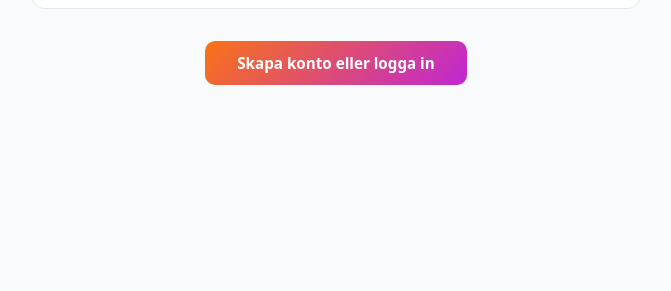
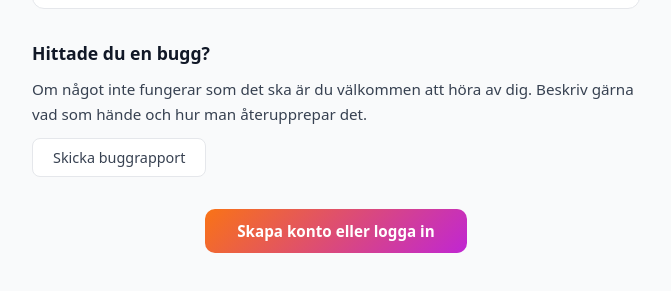
Before and after one commit to MuschBenne/mazeshopper, a SvelteKit app: page /om in a window 1280 px wide. Shown: the part 1236-1527 px from the top of the page, without its empty margins (304-975 px from the left). Before the commit the page ends 1369 px from the top, so only its background shows below. Built offline with nearby package versions, Linux system fonts and the light colour scheme; no server answers; the database is empty.

Commit message:
Lägg till Om-sida i navbaren och buggrapport-sektion
Om-länk visas nu för inloggade användare i navbaren. Tillbaka-länken
och CTA på om-sidan anpassas efter inloggningsstatus. Buggrapport-
sektion med mailto-länk till benjamin@rosenbergab.com tillagd.

```diff
--- a/src/routes/+layout.svelte
+++ b/src/routes/+layout.svelte
@@ -77,6 +77,7 @@
         <a href="/inkopslista" class:active={path.startsWith('/inkopslista')}>Inköpslista</a>
         <a href="/varuhus" class:active={path.startsWith('/varuhus')}>Varuhus</a>
         <a href="/installningar" class:active={path.startsWith('/installningar')}>Inställningar</a>
+        <a href="/om" class:active={path === '/om'}>Om</a>
     </nav>
 {/if}
 
--- a/src/routes/om/+page.svelte
+++ b/src/routes/om/+page.svelte
@@ -1,7 +1,11 @@
+<script>
+    import { authContext } from '$lib/context/auth-context.svelte';
+</script>
+
 <svelte:head><title>Om MazeShopper</title></svelte:head>
 
 <div class="page">
-    <a class="back" href="/">← Tillbaka</a>
+    <a class="back" href={authContext.user ? '/inkopslista' : '/'}>← Tillbaka</a>
 
     <div class="hero-text">
         <h1>MazeShopper</h1>
@@ -85,9 +89,22 @@
         </div>
     </section>
 
-    <div class="cta">
-        <a class="btn-cta" href="/">Skapa konto eller logga in</a>
-    </div>
+    <section class="section">
+        <h2>Hittade du en bugg?</h2>
+        <p>
+            Om något inte fungerar som det ska är du välkommen att höra av dig.
+            Beskriv gärna vad som hände och hur man återupprepar det.
+        </p>
+        <a class="bug-link" href="mailto:benjamin@rosenbergab.com?subject=Buggrapport%20MazeShopper">
+            Skicka buggrapport
+        </a>
+    </section>
+
+    {#if !authContext.user}
+        <div class="cta">
+            <a class="btn-cta" href="/">Skapa konto eller logga in</a>
+        </div>
+    {/if}
 </div>
 
 <style>
@@ -246,4 +263,19 @@
     }
 
     .btn-cta:hover { opacity: 0.9; }
+
+    .bug-link {
+        display: inline-block;
+        padding: 0.55rem 1.25rem;
+        border: 1px solid #e5e7eb;
+        border-radius: 8px;
+        font-size: 0.9em;
+        color: #374151;
+        text-decoration: none;
+        background: #fff;
+        transition: background 0.15s;
+        align-self: flex-start;
+    }
+
+    .bug-link:hover { background: #f9fafb; }
 </style>
```
